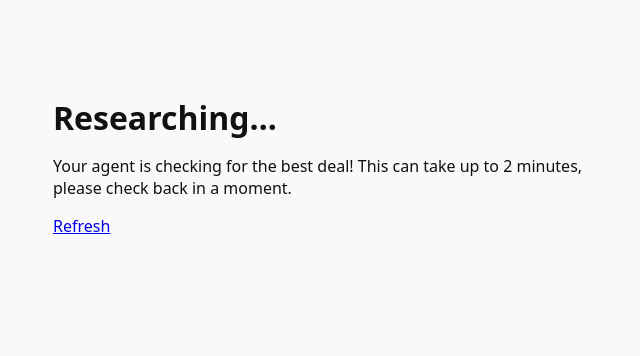
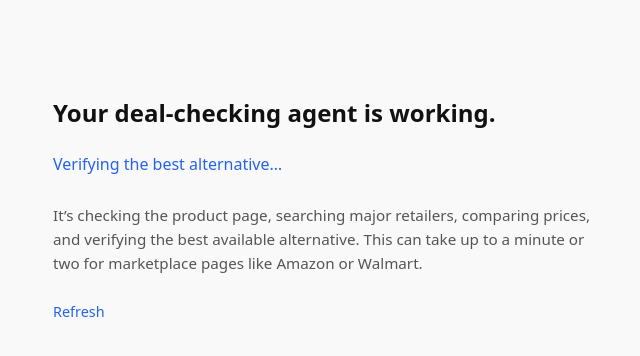
Before and after one commit to OctoberComstock/Dealio, a FastAPI app: template app/templates/loading.html in a window 1280 px wide. Shown: the top 356 px of the page, without its empty margins (307-947 px from the left). Run offline with FastAPI, Linux system fonts and the light colour scheme; the template is opened without the code that fills it, so the values that code supplies are empty.

Commit message:
ROK-54: Add research loading page with progress copy
Add /research/{run_id}/loading route that renders loading.html for running/failed runs and redirects to /result/{run_id} when complete.

Update loading.html with rotating progress steps and supporting copy from the ticket spec. Update submit to redirect to the loading page. Update /result/{run_id} to redirect to the loading page for non-completed runs.

```diff
--- a/app/routers/pages.py
+++ b/app/routers/pages.py
@@ -122,7 +122,27 @@
 
     logger.info("Research submitted: run_id=%s url=%s", run_id, normalized)
     background_tasks.add_task(_run_research_in_background, run_id, normalized)
-    return RedirectResponse(url=f"/result/{run_id}", status_code=303)
+    return RedirectResponse(url=f"/research/{run_id}/loading", status_code=303)
+
+
+@router.get("/research/{run_id}/loading", response_class=HTMLResponse)
+async def loading_page(request: Request, run_id: str):
+    run = await load_research_run(settings.database_path, run_id)
+    if run is None:
+        raise HTTPException(status_code=404, detail="Result not found")
+
+    if run["status"] == "completed":
+        return RedirectResponse(url=f"/result/{run_id}", status_code=303)
+
+    return templates.TemplateResponse(
+        request=request,
+        name="loading.html",
+        context={
+            "run_id": run_id,
+            "status": run["status"],
+            "failure_reason": run["failure_reason"],
+        },
+    )
 
 
 @router.get("/result/{run_id}", response_class=HTMLResponse)
@@ -132,15 +152,7 @@
         raise HTTPException(status_code=404, detail="Result not found")
 
     if run["status"] in ("running", "failed"):
-        return templates.TemplateResponse(
-            request=request,
-            name="loading.html",
-            context={
-                "run_id": run_id,
-                "status": run["status"],
-                "failure_reason": run["failure_reason"],
-            },
-        )
+        return RedirectResponse(url=f"/research/{run_id}/loading", status_code=303)
 
     result = ResearchResult.model_validate(run["result_payload"])
     checked_at = datetime.fromisoformat(run["checked_at"])
--- a/app/templates/loading.html
+++ b/app/templates/loading.html
@@ -1,14 +1,108 @@
 {% extends "base.html" %}
+{% block extra_styles %}
+<style>
+    main {
+        max-width: 560px;
+    }
+
+    .loading-heading {
+        font-size: 1.5rem;
+        margin: 0 0 1.5rem;
+    }
+
+    .progress-track {
+        position: relative;
+        height: 1.6rem;
+        margin: 0 0 1.5rem;
+        overflow: hidden;
+    }
+
+    .progress-step {
+        position: absolute;
+        top: 0;
+        left: 0;
+        opacity: 0;
+        color: #2563eb;
+        font-size: 1rem;
+        animation: step-cycle 10s linear infinite;
+    }
+
+    .progress-step:nth-child(1) { animation-delay:  0s; }
+    .progress-step:nth-child(2) { animation-delay:  2s; }
+    .progress-step:nth-child(3) { animation-delay:  4s; }
+    .progress-step:nth-child(4) { animation-delay:  6s; }
+    .progress-step:nth-child(5) { animation-delay:  8s; }
+
+    @keyframes step-cycle {
+        0%          { opacity: 0; }
+        5%          { opacity: 1; }
+        15%         { opacity: 1; }
+        20%, 100%   { opacity: 0; }
+    }
+
+    .supporting-copy {
+        color: #555;
+        line-height: 1.6;
+        margin: 0 0 1.5rem;
+        font-size: 0.95rem;
+    }
+
+    .refresh-link {
+        color: #2563eb;
+        font-size: 0.9rem;
+        text-decoration: none;
+    }
+
+    .refresh-link:hover {
+        text-decoration: underline;
+    }
+
+    .error-heading {
+        font-size: 1.5rem;
+        margin: 0 0 1rem;
+    }
+
+    .error-message {
+        color: #b91c1c;
+        margin: 0 0 1.5rem;
+    }
+
+    .back-link {
+        display: inline-block;
+        color: #2563eb;
+        text-decoration: none;
+        font-size: 0.9rem;
+    }
+
+    .back-link:hover {
+        text-decoration: underline;
+    }
+</style>
+{% endblock %}
 {% block content %}
 <main>
     {% if status == "failed" %}
-    <h1>Research failed</h1>
-    <p>{{ failure_reason or "Something went wrong. Please try again." }}</p>
-    <a href="/">← Try another product</a>
+    <h1 class="error-heading">Research failed</h1>
+    <p class="error-message">{{ failure_reason or "Something went wrong. Please try again." }}</p>
+    <a href="/" class="back-link">← Try another product</a>
     {% else %}
-    <h1>Researching&hellip;</h1>
-    <p>Your agent is checking for the best deal! This can take up to 2 minutes, please check back in a moment.</p>
-    <p><a href="/result/{{ run_id }}">Refresh</a></p>
+    <h1 class="loading-heading">Your deal-checking agent is working.</h1>
+
+    <div class="progress-track" aria-live="polite" aria-label="Research progress">
+        <span class="progress-step">Checking the product page&hellip;</span>
+        <span class="progress-step">Searching major retailers&hellip;</span>
+        <span class="progress-step">Comparing prices across stores&hellip;</span>
+        <span class="progress-step">Verifying the best alternative&hellip;</span>
+        <span class="progress-step">Preparing your verdict&hellip;</span>
+    </div>
+
+    <p class="supporting-copy">
+        It&rsquo;s checking the product page, searching major retailers, comparing prices,
+        and verifying the best available alternative.
+        This can take up to a minute or two for marketplace pages like Amazon or Walmart.
+    </p>
+
+    <a href="/research/{{ run_id }}/loading" class="refresh-link">Refresh</a>
     {% endif %}
 </main>
 {% endblock %}
```
Also changed, not shown: tests/test_pages.py (+81 -8 lines).
